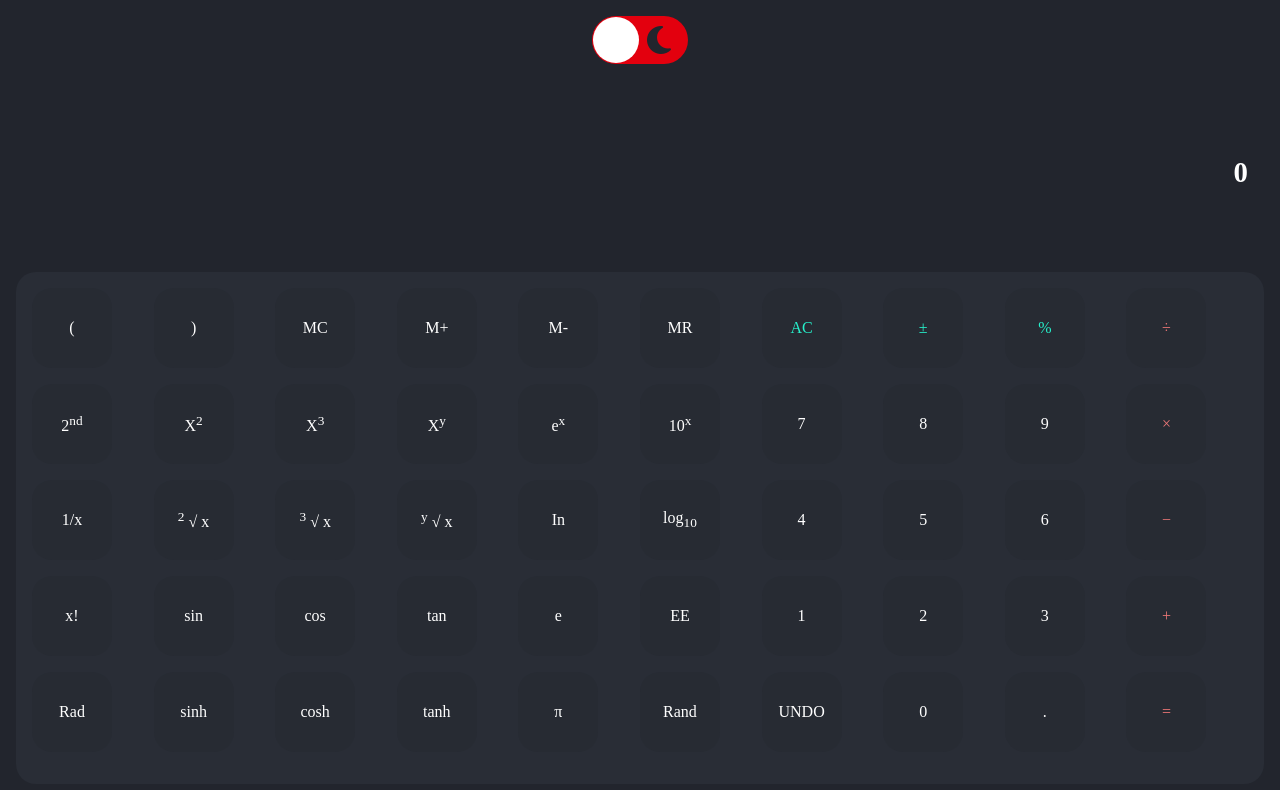
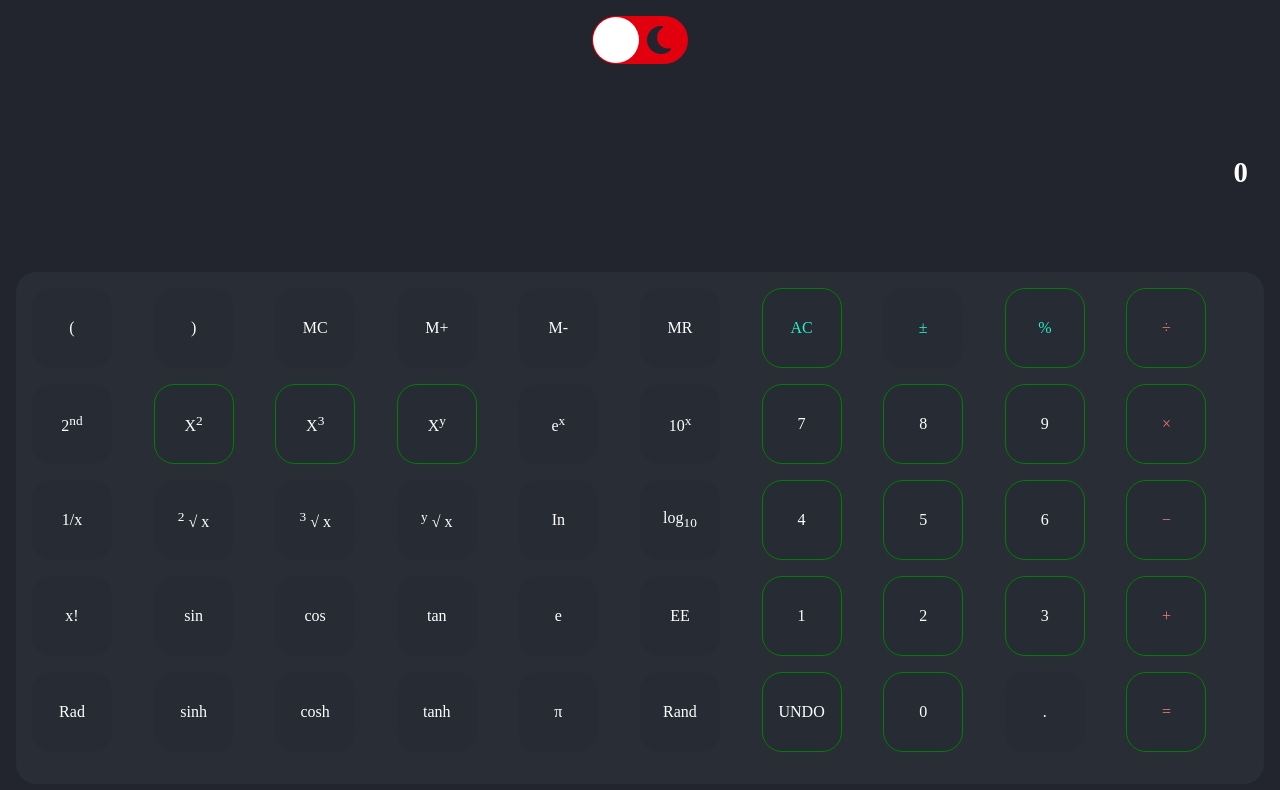
Before and after one commit to adampaulsackfield/calculator, a plain HTML site: page index.html in a window 1280 px wide. Drawn offline with Linux system fonts and the light colour scheme.

Commit message:
Update inputs to be array so postfix method is able to work with larger than 1 digit, style tweaks and functions

```diff
--- a/index.html
+++ b/index.html
@@ -28,7 +28,7 @@
 			<section class="calculator">
 				<div
 					id="leftBracket"
-					class="calculator__button calculator__button--scientific"
+					class="calculator__button calculator__button--scientific bracket"
 					data-value="("
 				>
 					<p>(</p>
@@ -36,7 +36,7 @@
 
 				<div
 					id="rightBracket"
-					class="calculator__button calculator__button--scientific"
+					class="calculator__button calculator__button--scientific bracket"
 					data-value=")"
 				>
 					<p>)</p>
@@ -74,7 +74,7 @@
 					<p>MR</p>
 				</div>
 
-				<div id="reset" class="calculator__button">
+				<div id="reset" class="calculator__button border">
 					<p class="calculator__button--green">AC</p>
 				</div>
 
@@ -82,11 +82,15 @@
 					<p class="calculator__button--green">&#177;</p>
 				</div>
 
-				<div id="percent" class="calculator__button">
+				<div id="percent" class="calculator__button border">
 					<p class="calculator__button--green">%</p>
 				</div>
 
-				<div id="divide" class="calculator__button operator" data-value="/">
+				<div
+					id="divide"
+					class="calculator__button operator border"
+					data-value="/"
+				>
 					<p class="calculator__button--red">&#247;</p>
 				</div>
 
@@ -99,25 +103,25 @@
 				</div>
 
 				<div
-					id="x-squared"
-					class="calculator__button calculator__button--scientific"
-					data-value="X2"
+					id="xSquared"
+					class="calculator__button calculator__button--scientific border"
+					data-value="square"
 				>
 					<p>X<sup>2</sup></p>
 				</div>
 
 				<div
-					id="x-cubed"
-					class="calculator__button calculator__button--scientific"
-					data-value="X3"
+					id="xCubed"
+					class="calculator__button calculator__button--scientific border"
+					data-value="cube"
 				>
 					<p>X<sup>3</sup></p>
 				</div>
 
 				<div
-					id="xy"
-					class="calculator__button calculator__button--scientific"
-					data-value="MR"
+					id="xPowerY"
+					class="calculator__button calculator__button--scientific border"
+					data-value="xPowerY"
 				>
 					<p>X<sup>y</sup></p>
 				</div>
@@ -138,19 +142,35 @@
 					<p>10<sup>x</sup></p>
 				</div>
 
-				<div id="number-7" class="calculator__button input" data-value="7">
+				<div
+					id="number-7"
+					class="calculator__button input border"
+					data-value="7"
+				>
 					<p>7</p>
 				</div>
 
-				<div id="number-8" class="calculator__button input" data-value="8">
+				<div
+					id="number-8"
+					class="calculator__button input border"
+					data-value="8"
+				>
 					<p>8</p>
 				</div>
 
-				<div id="number-9" class="calculator__button input" data-value="9">
+				<div
+					id="number-9"
+					class="calculator__button input border"
+					data-value="9"
+				>
 					<p>9</p>
 				</div>
 
-				<div id="multiply" class="calculator__button operator" data-value="*">
+				<div
+					id="multiply"
+					class="calculator__button operator border"
+					data-value="*"
+				>
 					<p class="calculator__button--red">&#215;</p>
 				</div>
 
@@ -202,19 +222,35 @@
 					<p>log<sub>10</sub></p>
 				</div>
 
-				<div id="number-4" class="calculator__button input" data-value="4">
+				<div
+					id="number-4"
+					class="calculator__button input border"
+					data-value="4"
+				>
 					<p>4</p>
 				</div>
 
-				<div id="number-5" class="calculator__button input" data-value="5">
+				<div
+					id="number-5"
+					class="calculator__button input border"
+					data-value="5"
+				>
 					<p>5</p>
 				</div>
 
-				<div id="number-6" class="calculator__button input" data-value="6">
+				<div
+					id="number-6"
+					class="calculator__button input border"
+					data-value="6"
+				>
 					<p>6</p>
 				</div>
 
-				<div id="subtract" class="calculator__button operator" data-value="-">
+				<div
+					id="subtract"
+					class="calculator__button operator border"
+					data-value="-"
+				>
 					<p class="calculator__button--red">&#8722;</p>
 				</div>
 
@@ -266,19 +302,35 @@
 					<p>EE</p>
 				</div>
 
-				<div id="number-1" class="calculator__button input" data-value="1">
+				<div
+					id="number-1"
+					class="calculator__button input border"
+					data-value="1"
+				>
 					<p>1</p>
 				</div>
 
-				<div id="number-2" class="calculator__button input" data-value="2">
+				<div
+					id="number-2"
+					class="calculator__button input border"
+					data-value="2"
+				>
 					<p>2</p>
 				</div>
 
-				<div id="number-3" class="calculator__button input" data-value="3">
+				<div
+					id="number-3"
+					class="calculator__button input border"
+					data-value="3"
+				>
 					<p>3</p>
 				</div>
 
-				<div id="add" class="calculator__button operator red" data-value="+">
+				<div
+					id="add"
+					class="calculator__button operator red border"
+					data-value="+"
+				>
 					<p class="calculator__button--red">+</p>
 				</div>
 
@@ -330,11 +382,15 @@
 					<p>Rand</p>
 				</div>
 
-				<div id="undo" class="calculator__button">
+				<div id="undo" class="calculator__button border">
 					<p>UNDO</p>
 				</div>
 
-				<div id="number-0" class="calculator__button input" data-value="0">
+				<div
+					id="number-0"
+					class="calculator__button input border"
+					data-value="0"
+				>
 					<p>0</p>
 				</div>
 
@@ -342,7 +398,7 @@
 					<p>.</p>
 				</div>
 
-				<div id="equals" class="calculator__button function red">
+				<div id="equals" class="calculator__button function red border">
 					<p class="calculator__button--red">=</p>
 				</div>
 			</section>
--- a/scripts/convertToPostfix.mjs
+++ b/scripts/convertToPostfix.mjs
@@ -4,37 +4,36 @@
 import { precedenceMap } from './maps.mjs';
 
 export const convertToPostfix = (equation) => {
-	let output = '';
+	let output = [];
 	let stack = [];
 
 	equation.forEach((char) => {
-		console.log('Start', { output, stack, char }); // Debugging
+		// console.log('Start', { output, stack, char }); // Debugging
+
 		if (char === '+' || char === '-' || char === '*' || char === '/') {
 			while (
 				stack.length &&
 				stack[stack.length - 1] !== '(' &&
 				precedenceMap[char] <= precedenceMap[stack[stack.length - 1]]
 			) {
-				output += stack.pop();
+				output.push(stack.pop());
 			}
 			stack.push(char);
 		} else if (char === '(') {
 			stack.push(char);
 		} else if (char === ')') {
 			while (stack.length && stack[stack.length - 1] !== '(') {
-				output += stack.pop();
+				output.push(stack.pop());
 			}
 			stack.pop();
 		} else {
-			output += char;
+			output.push(char);
 		}
 	});
 
 	while (stack.length != 0) {
-		output += stack.pop();
+		output.push(stack.pop());
 	}
-
-	console.log(output);
 
 	return output;
 };
--- a/scripts/evaluatePostfix.mjs
+++ b/scripts/evaluatePostfix.mjs
@@ -5,10 +5,7 @@ import { operatorMap } from './maps.mjs';
 export const evaluatePostfix = (postfix) => {
 	let stack = [];
 
-	let postfixArr = postfix.split('');
-
-	postfixArr.forEach((char) => {
-		console.log('Here', { char, stack });
+	postfix.forEach((char) => {
 		if (!isNaN(Number(char))) {
 			stack.push(Number(char));
 		} else {
--- a/scripts/events.mjs
+++ b/scripts/events.mjs
@@ -6,6 +6,9 @@ import {
 	handlePercent,
 	handleUndo,
 	handleDecimal,
+	handleExponents,
+	handleXPowerY,
+	handleBracket,
 } from './functions.mjs';
 
 const inputs = document.querySelectorAll('.input');
@@ -15,6 +18,10 @@ const reset = document.getElementById('reset');
 const percent = document.getElementById('percent');
 const undo = document.getElementById('undo');
 const decimal = document.getElementById('decimal');
+const xSquared = document.getElementById('xSquared');
+const xCubed = document.getElementById('xCubed');
+const xPowerY = document.getElementById('xPowerY');
+const brackets = document.querySelectorAll('.bracket');
 
 inputs.forEach((input) => {
 	input.addEventListener('click', (e) => addInput(e));
@@ -33,3 +40,13 @@ percent.addEventListener('click', handlePercent);
 undo.addEventListener('click', handleUndo);
 
 decimal.addEventListener('click', (e) => handleDecimal(e));
+
+xSquared.addEventListener('click', (e) => handleExponents(e));
+
+xCubed.addEventListener('click', (e) => handleExponents(e));
+
+xPowerY.addEventListener('click', (e) => handleXPowerY(e));
+
+brackets.forEach((bracket) => {
+	bracket.addEventListener('click', (e) => handleBracket(e));
+});
--- a/scripts/main.mjs
+++ b/scripts/main.mjs
@@ -6,6 +6,7 @@ import { evaluatePostfix } from './evaluatePostfix.mjs';
 
 const equals = document.getElementById('equals');
 const answer = document.getElementById('answer');
+const currentCalculation = document.getElementById('currentCalculation');
 
 const startCalc = () => {
 	const previousState = getState();
@@ -21,12 +22,9 @@ const startCalc = () => {
 
 	const postfix = convertToPostfix(updatedState.equation);
 
-	console.log('postfix', postfix);
-
 	const evaluation = evaluatePostfix(postfix);
 
-	console.log('evaluation', evaluation);
-
+	currentCalculation.innerHTML = previousState.original.join(' ');
 	answer.innerHTML = evaluation;
 };
 
@@ -34,5 +32,3 @@ equals.addEventListener('click', () => startCalc());
 
 const state = getState();
 if (state) updateView(state.equation.join(' '));
-
-console.log();
--- a/scripts/maps.mjs
+++ b/scripts/maps.mjs
@@ -12,6 +12,9 @@ const operatorMap = {
 	'*': (a, b) => a * b,
 	'+': (a, b) => a + b,
 	'-': (a, b) => a - b,
+	square: (a) => a * a,
+	cube: (a) => a * a * a,
+	xPowerY: (a, b) => a ** b,
 };
 
 export { precedenceMap, operatorMap };
--- a/scripts/state-manager.mjs
+++ b/scripts/state-manager.mjs
@@ -7,6 +7,7 @@ const initialState = {
 	original: [],
 	operatorLock: false,
 	decimalLock: false,
+	xPowerY: { running: false, value: '' },
 };
 
 // Setter - Store the current state in local storage, this must be a string.
--- a/styles/_base.scss
+++ b/styles/_base.scss
@@ -0,0 +1,3 @@
+.border {
+	border: solid 1px green;
+}
--- a/styles/_components.scss
+++ b/styles/_components.scss
@@ -9,6 +9,10 @@ body {
 		background-color: $background-light-mode;
 		color: #000;
 	}
+}
+
+.hold {
+	filter: brightness(160%);
 }
 
 .header {
```
Also changed, not shown: scripts/functions.mjs (+61 -0 lines), styles/main.css, 1 other file.
